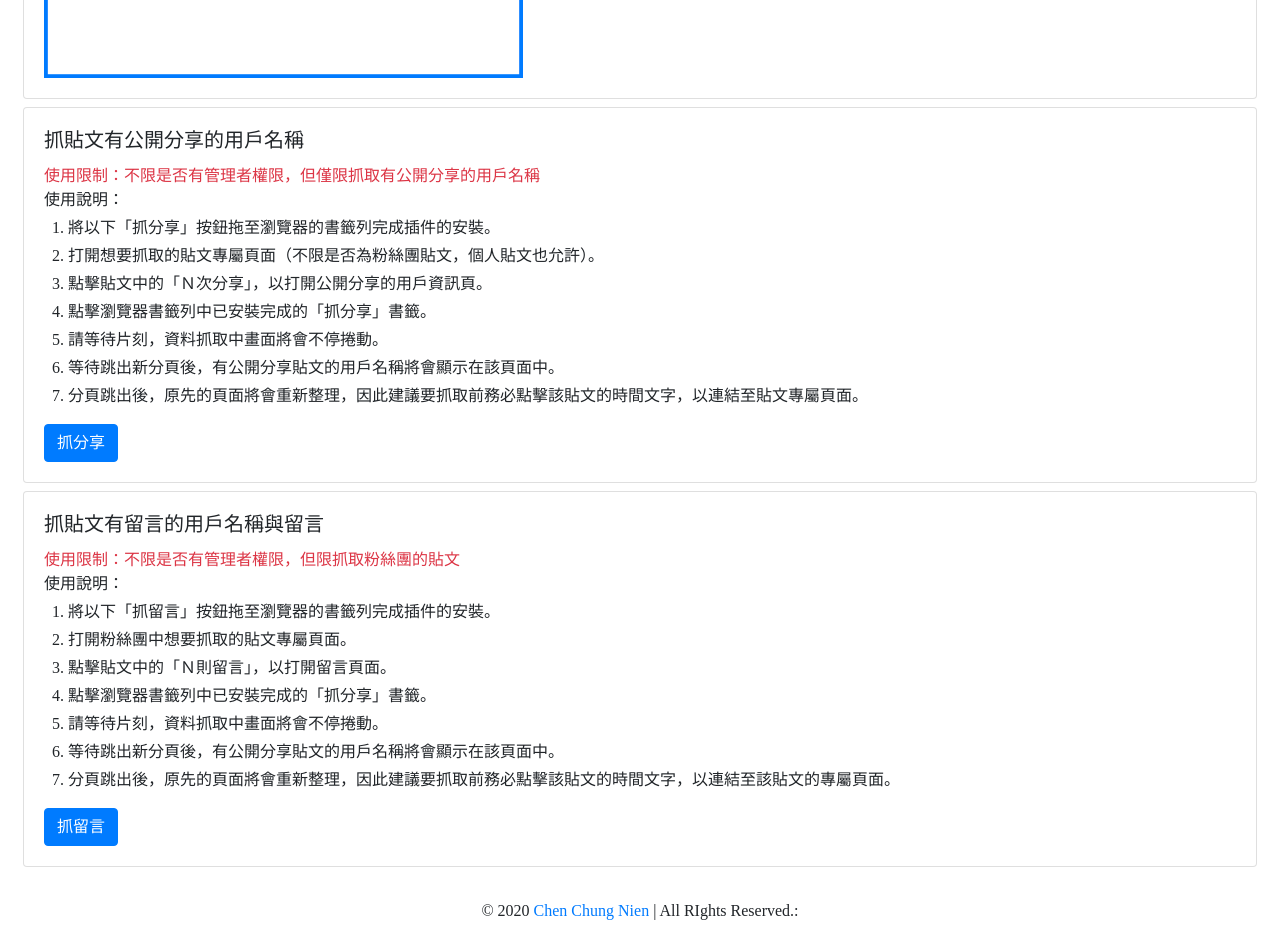
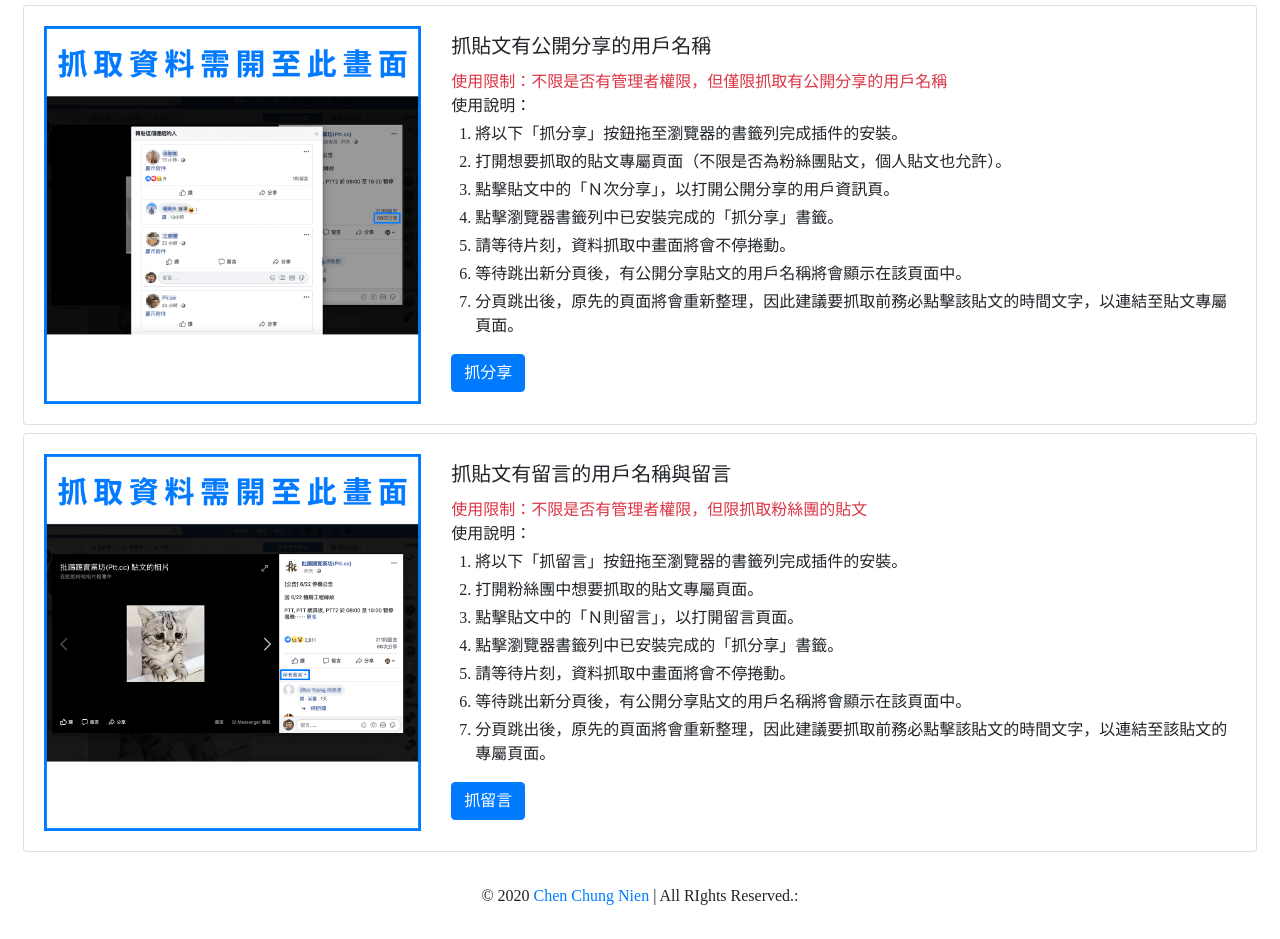
Before and after one commit to lloyd3126/GetFacebookDataByBookmark, a plain HTML site: page index.html in a window 1280 px wide. Shown: the part 680-1619 px from the top of the page. Drawn offline with nearby package versions, Linux system fonts and the light colour scheme.

Commit message:
Update index.html

```diff
--- a/index.html
+++ b/index.html
@@ -20,8 +20,8 @@
       <div class="col-sm-12 mb-2">
         <div class="card">
           <div class="card-body row">
-            <div class="col-lg-5 col-12"><img class="img-fluid" src="./抓粉絲.png" alt=""/></div>
-            <div class="col-lg-7 col-12">
+            <div class="col-lg-4 col-12"><img class="img-fluid" src="./抓粉絲.png" alt=""/></div>
+            <div class="col-lg-8 col-12">
               <h5 class="pt-md-2 pt-4 card-title">抓粉絲團已按讚的用戶名稱</h5>
               <p class="card-text mb-0 text-danger">使用限制：需要有該粉絲團的管理權限</p>
               <p class="card-text mb-0">使用說明：</p>
@@ -42,8 +42,10 @@
       </div>
       <div class="col-sm-12 mb-2">
         <div class="card">
-          <div class="card-body">
-            <h5 class="card-title">抓貼文有公開分享的用戶名稱</h5>
+          <div class="card-body row">
+            <div class="col-lg-4 col-12"><img class="img-fluid" src="./抓分享.png" alt=""/></div>
+            <div class="col-lg-8 col-12">
+              <h5 class="pt-md-2 pt-4 card-title">抓貼文有公開分享的用戶名稱</h5>
               <p class="card-text mb-0 text-danger">使用限制：不限是否有管理者權限，但僅限抓取有公開分享的用戶名稱</p>
               <p class="card-text mb-0">使用說明：</p>
               <ol class="pl-4 pt-0 pb-0">
@@ -54,14 +56,18 @@
                 <li class="pt-1">請等待片刻，資料抓取中畫面將會不停捲動。</li>
                 <li class="pt-1">等待跳出新分頁後，有公開分享貼文的用戶名稱將會顯示在該頁面中。</li>
                 <li class="pt-1">分頁跳出後，原先的頁面將會重新整理，因此建議要抓取前務必點擊該貼文的時間文字，以連結至貼文專屬頁面。</li>
-            </ol><a class="btn btn-primary" href="javascript: void (()=&gt;{var myVar=setInterval(()=&gt;{let imgCollection=document.getElementsByTagName('IMG'); let arr=[...imgCollection].map((e)=&gt; e.src); let moreData=arr.indexOf( 'https://static.xx.fbcdn.net/rsrc.php/v3/yw/r/_2npUSCf6mV.gif' ) !==-1; scrollBy(0, outerHeight); if (!moreData){clearInterval(myVar); let arr=document .getElementById('repost_view_dialog') .getElementsByClassName('_7tae _14f3 _14f5 _5pbw _5vra'); let arr1=[...arr]; let userDataHTML=arr1.map((e)=&gt; '&lt;p&gt;' + e.innerText + '&lt;/p&gt;'); let userDataHTMLText=userDataHTML.join(''); window.location.reload(''); open=window.open('about:blank', '_blank'); open.document.title='Get Facebook Share User Data'; open.document.head.innerHTML='&lt;title&gt;抓分享｜Facebook 資訊收集小工具&lt;/title&gt;&lt;style&gt;p{margin: 0;}&lt;/style&gt;'; open.document.body.innerHTML=userDataHTMLText;}}, 1000);})();">抓分享</a>
+              </ol>
+              <a class="btn btn-primary" href="javascript: void (()=&gt;{var myVar=setInterval(()=&gt;{let imgCollection=document.getElementsByTagName('IMG'); let arr=[...imgCollection].map((e)=&gt; e.src); let moreData=arr.indexOf( 'https://static.xx.fbcdn.net/rsrc.php/v3/yw/r/_2npUSCf6mV.gif' ) !==-1; scrollBy(0, outerHeight); if (!moreData){clearInterval(myVar); let arr=document .getElementById('repost_view_dialog') .getElementsByClassName('_7tae _14f3 _14f5 _5pbw _5vra'); let arr1=[...arr]; let userDataHTML=arr1.map((e)=&gt; '&lt;p&gt;' + e.innerText + '&lt;/p&gt;'); let userDataHTMLText=userDataHTML.join(''); window.location.reload(''); open=window.open('about:blank', '_blank'); open.document.title='Get Facebook Share User Data'; open.document.head.innerHTML='&lt;title&gt;抓分享｜Facebook 資訊收集小工具&lt;/title&gt;&lt;style&gt;p{margin: 0;}&lt;/style&gt;'; open.document.body.innerHTML=userDataHTMLText;}}, 1000);})();">抓分享</a>
+            </div>
           </div>
         </div>
       </div>
       <div class="col-sm-12 mb-2">
         <div class="card">
-          <div class="card-body">
-            <h5 class="card-title">抓貼文有留言的用戶名稱與留言</h5>
+          <div class="card-body row">
+            <div class="col-lg-4 col-12"><img class="img-fluid" src="./抓留言.png" alt=""/></div>
+            <div class="col-lg-8 col-12">
+              <h5 class="pt-md-2 pt-4 card-title">抓貼文有留言的用戶名稱與留言</h5>
               <p class="card-text mb-0 text-danger">使用限制：不限是否有管理者權限，但限抓取粉絲團的貼文</p>
               <p class="card-text mb-0">使用說明：</p>
               <ol class="pl-4 pt-0 pb-0">
@@ -72,7 +78,9 @@
                 <li class="pt-1">請等待片刻，資料抓取中畫面將會不停捲動。</li>
                 <li class="pt-1">等待跳出新分頁後，有公開分享貼文的用戶名稱將會顯示在該頁面中。</li>
                 <li class="pt-1">分頁跳出後，原先的頁面將會重新整理，因此建議要抓取前務必點擊該貼文的時間文字，以連結至該貼文的專屬頁面。</li>
-            </ol><a class="btn btn-primary" href="javascript: void (()=&gt;{var myVar=setInterval(()=&gt;{let moredataBtnArr=document.querySelectorAll('a[data-ft*=Q]'); let moredataBtn=moredataBtnArr[moredataBtnArr.length - 1]; let moreData=moredataBtn.firstChild.firstChild.textContent==='查看更多留言'; if (moreData){moredataBtn.click();}else{clearInterval(myVar); let arr=document.querySelectorAll('div[data-ft*=K]'); let arr1=[...arr]; let arr2=[]; arr1.forEach((e)=&gt;{let username=e.firstChild.firstChild.innerText; let comment=e.firstChild.lastChild.innerText; if (username !=undefined &amp;&amp; username !='作者'){arr2.push({username, comment});}}); let userDataHTML=arr2.map( (e)=&gt; '&lt;p&gt;' + e.username + ': ' + e.comment + '&lt;/p&gt;' ); let userDataHTMLText=userDataHTML.join(''); window.location.reload(''); open=window.open('about:blank', '_blank'); open.document.head.innerHTML='&lt;title&gt;抓留言｜Facebook 資訊收集小工具&lt;/title&gt;&lt;style&gt;p{margin: 0;}&lt;/style&gt;'; open.document.body.innerHTML=userDataHTMLText;}}, 1000);})();">抓留言</a>
+              </ol>
+              <a class="btn btn-primary" href="javascript: void (()=&gt;{var myVar=setInterval(()=&gt;{let moredataBtnArr=document.querySelectorAll('a[data-ft*=Q]'); let moredataBtn=moredataBtnArr[moredataBtnArr.length - 1]; let moreData=moredataBtn.firstChild.firstChild.textContent==='查看更多留言'; if (moreData){moredataBtn.click();}else{clearInterval(myVar); let arr=document.querySelectorAll('div[data-ft*=K]'); let arr1=[...arr]; let arr2=[]; arr1.forEach((e)=&gt;{let username=e.firstChild.firstChild.innerText; let comment=e.firstChild.lastChild.innerText; if (username !=undefined &amp;&amp; username !='作者'){arr2.push({username, comment});}}); let userDataHTML=arr2.map( (e)=&gt; '&lt;p&gt;' + e.username + ': ' + e.comment + '&lt;/p&gt;' ); let userDataHTMLText=userDataHTML.join(''); window.location.reload(''); open=window.open('about:blank', '_blank'); open.document.head.innerHTML='&lt;title&gt;抓留言｜Facebook 資訊收集小工具&lt;/title&gt;&lt;style&gt;p{margin: 0;}&lt;/style&gt;'; open.document.body.innerHTML=userDataHTMLText;}}, 1000);})();">抓留言</a>
+            </div>
           </div>
         </div>
       </div>
```
Lines whose indentation alone changed are shown as unchanged.
